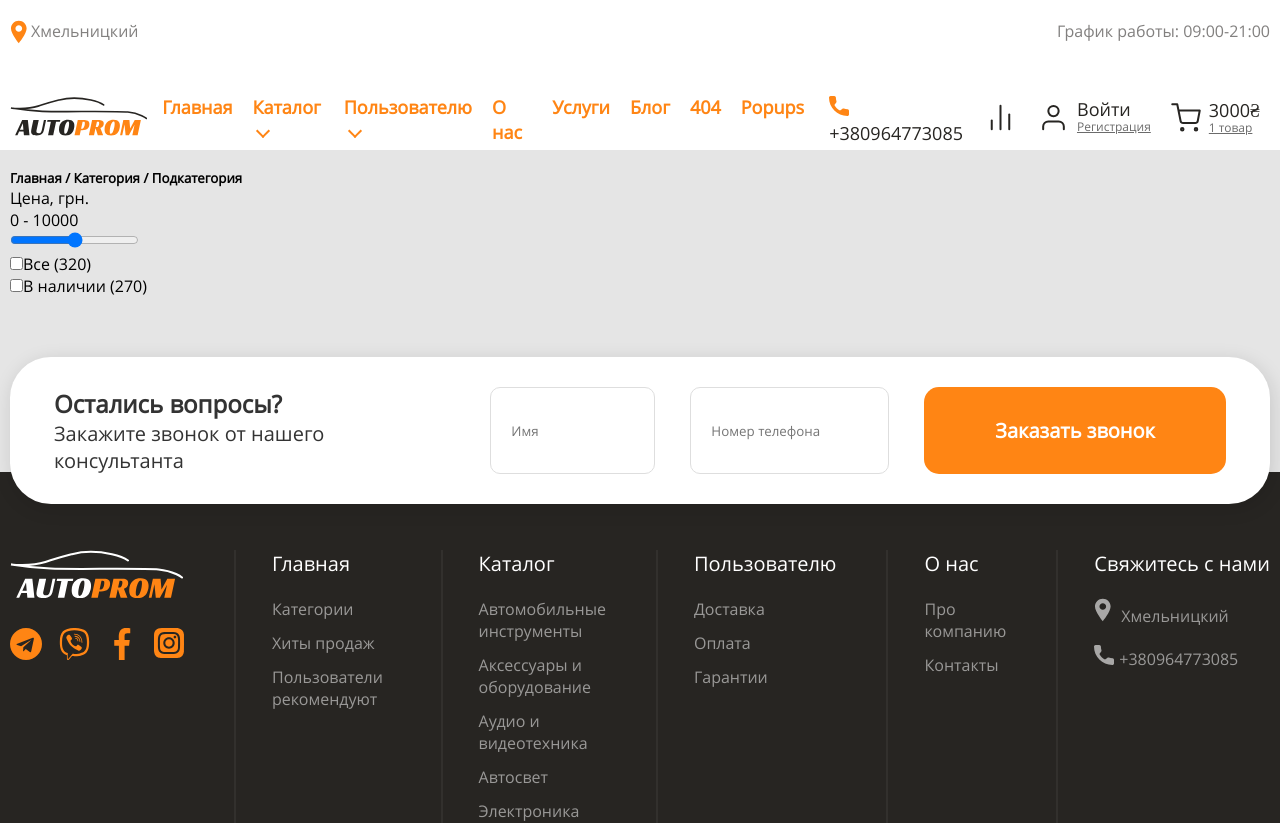
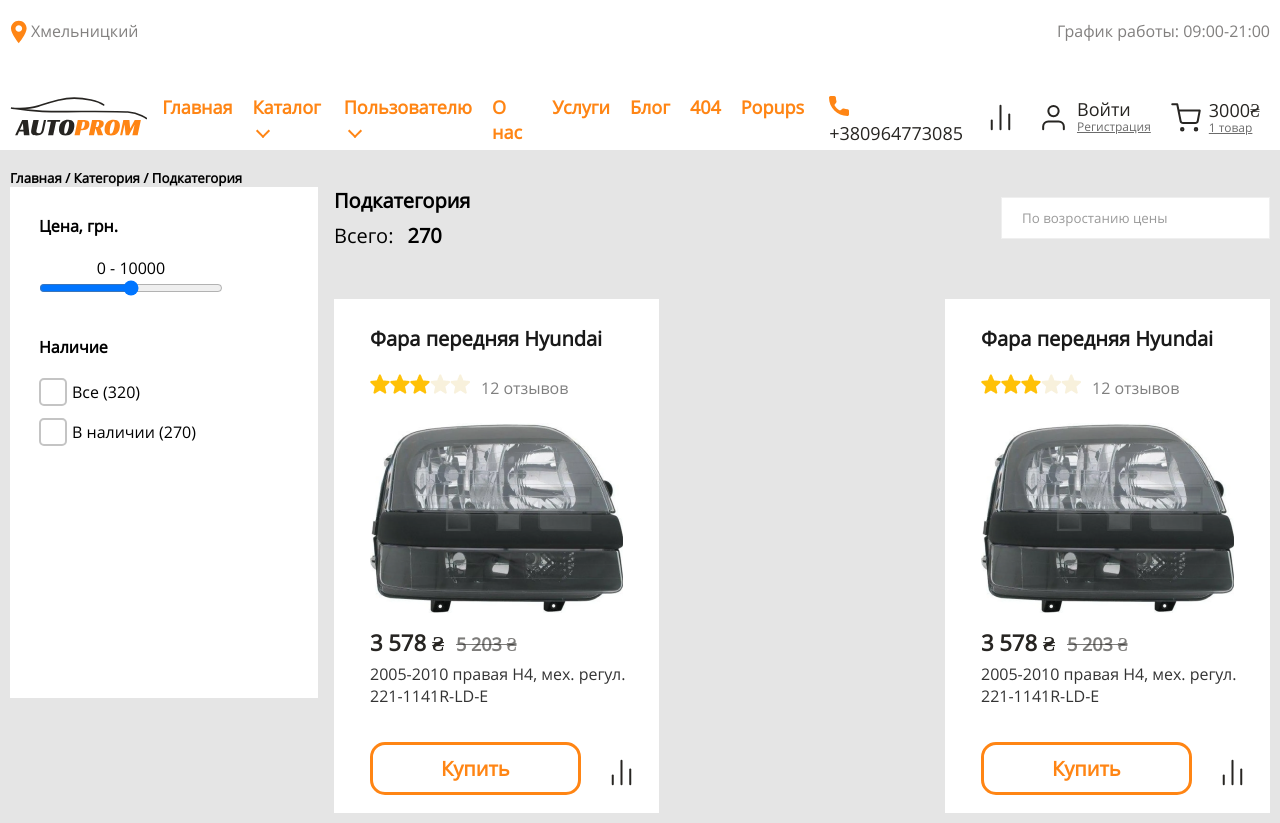
Before and after one commit to tschernysh/AUTOPROM, a React (Create React App) app: page /subcategory in a window 1280 px wide. Shown: the top 823 px of the page. Built offline with nearby package versions, Linux system fonts and the light colour scheme.

Commit message:
done subcategory page w/o double range

```diff
--- a/src/components/Main/Bestsellers/BestsellersItem/BestsellersItem.jsx
+++ b/src/components/Main/Bestsellers/BestsellersItem/BestsellersItem.jsx
@@ -3,13 +3,13 @@
 import HollowStar from '../../../../common/img/hollowStar.png'
 import ElBestsellers from '../../../../common/img/elementFromBestsellers_1.png'
 
-const BestsellersItem = () => {
+const BestsellersItem = (props) => {
     return (
         <div className={s.mainPage__bestsellers_element}>
-            <div className={s.mainPage__bestsellers_element_top}>
+            {!props.subcategory && <div className={s.mainPage__bestsellers_element_top}>
                 <div>Хит</div>
                 <div>-10%</div>
-            </div>
+            </div>}
             <div className={s.mainPage__bestsellers_element_content}>
                 <div className={s.mainPage__bestsellers_element_content_title}>Фара передняя Hyundai</div>
                 <div className={s.mainPage__bestsellers_element_content_comment}>
--- a/src/components/Subcategory/Subcategory.jsx
+++ b/src/components/Subcategory/Subcategory.jsx
@@ -1,13 +1,15 @@
 import s from './Subcategory.module.css'
 import SubcategoryFilter from "./SubcategoryFilter/SubcategoryFilter";
+import SubcategoryTemplate from "./SubcategoryTemplate/SubcategoryTemplate";
 
 const Subcategory = () => {
     return(
         <>
             <div className={s.container}>
                 <h5>Главная / Категория / Подкатегория</h5>
-                <div className="subcategory__wrapper">
+                <div className={s.subcategory__wrapper}>
                     <SubcategoryFilter />
+                    <SubcategoryTemplate/>
                 </div>
             </div>
         </>
--- a/src/components/Subcategory/Subcategory.module.css
+++ b/src/components/Subcategory/Subcategory.module.css
@@ -3,3 +3,6 @@
     margin: 0 auto;
     padding: 0px 10px;
 }
+.subcategory__wrapper{
+    display: flex;
+}
--- a/src/components/Subcategory/SubcategoryFilter/SubcategoryFilter.jsx
+++ b/src/components/Subcategory/SubcategoryFilter/SubcategoryFilter.jsx
@@ -1,19 +1,23 @@
+import s from './SubcategoryFilter.module.css'
+
 const SubcategoryFilter = () => {
     return(
-        <div>
-            <div className="">
+        <div className={s.subcategory__filter}>
+            <div className={s.subcategory__price}>
                 <p>Цена, грн.</p>
                 <p>0 - 10000</p>
                 <input multiple={true} type="range"/>
             </div>
-            <div className="">
-                <p></p>
-                <div className="">
-                    <input type="checkbox"/>
+            <div className={s.subcategory__available}>
+                <p>Наличие</p>
+                <div>
+                    <input className={s.popups__registration__checkbox} type="checkbox" id="checkbox-all"/>
+                    <label className={s.popups__registration__confirm} htmlFor="checkbox-all"></label>
                     <span>Все (320)</span>
                 </div>
-                <div className="">
-                    <input type="checkbox"/>
+                <div>
+                    <input className={s.popups__registration__checkbox} type="checkbox" id="checkbox-available"/>
+                    <label className={s.popups__registration__confirm} htmlFor="checkbox-available"></label>
                     <span>В наличии (270)</span>
                 </div>
             </div>
--- a/src/components/Subcategory/SubcategoryFilter/SubcategoryFilter.module.css
+++ b/src/components/Subcategory/SubcategoryFilter/SubcategoryFilter.module.css
@@ -0,0 +1,64 @@
+.subcategory__filter{
+    width: 325px;
+    padding: 28px 95px 240px 29px;
+    background-color: #fff;
+    box-sizing: border-box;
+    align-self: flex-start;
+}
+.subcategory__price p:nth-child(1){
+    font-size: 16px;
+    font-weight: 600;
+    line-height: 22px;
+    margin-bottom: 20px;
+}
+.subcategory__price p:nth-child(2){
+    font-size: 16px;
+    font-weight: 400;
+    line-height: 22px;
+    text-align: center;
+}
+.subcategory__price input{
+    width: 184px;
+    margin-bottom: 40px;
+}
+.subcategory__available p{
+    font-size: 16px;
+    font-weight: 600;
+    line-height: 22px;
+    margin-bottom: 20px;
+}
+.subcategory__available div{
+    margin-bottom: 12px;
+    display: flex;
+    align-items: center;
+}
+.subcategory__available div span{
+    font-size: 16px;
+    font-weight: 400;
+    line-height: 22px;
+    margin-left: 5px;
+}
+
+.popups__registration__checkbox{
+    display: none;
+}
+.popups__registration__checkbox + label{
+    display: block;
+    width: 28px;
+    height: 28px;
+    text-align: center;
+    border: 2px solid #C4C4C4;
+    box-sizing: border-box;
+    border-radius: 5px;
+}
+.popups__registration__checkbox + label:before{
+    font-size: 20px;
+}
+
+.popups__registration__checkbox +label:after {
+
+}
+.popups__registration__checkbox:checked + label{
+    border: 2px solid #FF8514;
+    background: url("../../../common/img/Registration__checkbox.png") no-repeat center;
+}
--- /dev/null
+++ b/src/components/Subcategory/SubcategoryTemplate/SubcategoryTemplate.jsx
@@ -0,0 +1,51 @@
+import s from './SubcategoryTemplate.module.css'
+import BestsellersItem from "../../Main/Bestsellers/BestsellersItem/BestsellersItem";
+import {ReactComponent as ArrowLeft} from "../../../common/icons/arrow-left.svg";
+import {ReactComponent as ArrowRight} from "../../../common/icons/arrow-right.svg";
+import {useState} from "react";
+
+const SubcategoryTemplate = () => {
+    const [page, setPage] = useState(1)
+
+    return(
+        <div className={s.template}>
+            <div className={s.template__title}>
+                <div>
+                    <p className={s.template__title_title}>Подкатегория</p>
+                    <p className={s.template__title_count}>
+                        <span>Всего:</span>
+                        <span>270</span>
+                    </p>
+                </div>
+                <div className={s.template__select}>
+                    <select placeholder={"Сортировка"} name="" id="">
+                        <option value="">По возростанию цены</option>
+                        <option value="">По убыванию цены</option>
+                        <option value="">По дате добавления</option>
+                        <option value="">По отзывам</option>
+                        <option value="">По оценкам</option>
+                    </select>
+                </div>
+            </div>
+            <div className={s.template__items}>
+                <BestsellersItem subcategory />
+                <BestsellersItem subcategory />
+                <BestsellersItem subcategory />
+                <BestsellersItem subcategory />
+                <BestsellersItem subcategory />
+                <BestsellersItem subcategory />
+            </div>
+            <div className={s.template__pagination}>
+                <ArrowLeft className={page-1 === 0 ? s.arrow__disable : ''} onClick={() => page-1 !== 0 ? setPage(page-1) : null}/>
+                <span className={page ? s.active__page : null} onClick={() => setPage(page)}>{page}</span>
+                <span className={page === page +1 ? s.active__page : null} onClick={() => setPage(page +1)}>{page +1}</span>
+                <span className={page === page +2 ? s.active__page : null} onClick={() => setPage(page +2)}>{page +2}</span>
+                <span className={page === page +3 ? s.active__page : null} onClick={() => setPage(page +3)}>{page +3}</span>
+                <span className={page === page +4 ? s.active__page : null} onClick={() => setPage(page +4)}>{page +4}</span>
+                <ArrowRight className={page+1 === 0 ? s.arrow__disable : ''} onClick={() => setPage(page+1)}/>
+            </div>
+        </div>
+    )
+}
+
+export default SubcategoryTemplate
--- /dev/null
+++ b/src/components/Subcategory/SubcategoryTemplate/SubcategoryTemplate.module.css
@@ -0,0 +1,74 @@
+.template{
+    width: 100%;
+    margin-left: 16px;
+}
+
+.template__title{
+    display: flex;
+    justify-content: space-between;
+    align-items: center;
+    margin-bottom: 50px;
+}
+.template__title_title{
+    font-size: 20px;
+    font-weight: 700;
+    line-height: 27px;
+    margin-bottom: 8px;
+}
+.template__title_count span:nth-child(1){
+    font-size: 20px;
+    font-weight: 400;
+    line-height: 27px;
+}
+.template__title_count span:nth-child(2){
+    font-size: 20px;
+    font-weight: 700;
+    line-height: 27px;
+    margin-left: 14px;
+}
+.template__select select{
+    width: 269px;
+    padding: 11px 18px 11px 20px;
+    border: 1px solid #EFEFEF;
+    background-color: #fff;
+    position: relative;
+    outline: none;
+    -webkit-appearance: none;
+    -moz-appearance: none;
+    appearance: none;
+    color: #00000066;
+}
+.template__items{
+    display: flex;
+    flex-wrap: wrap;
+    justify-content: space-between;
+    gap: 20px;
+}
+.template__pagination{
+    justify-content: center;
+    display: flex;
+    align-items: center;
+    margin-top: 50px;
+}
+.template__pagination span{
+    font-size: 20px;
+    font-weight: 400;
+    line-height: 27px;
+    color: #27252233;
+    border: 1px solid #27252233;
+    padding: 6px 13px 6px 14px;
+    margin: 5px;
+}
+.template__pagination svg:nth-child(1){
+    margin-right: 25px;
+}
+.template__pagination svg:nth-child(7){
+    margin-left: 25px;
+}
+.arrow__disable path{
+    fill: #27252233;
+}
+.active__page{
+    color: #FF8514 !important;
+    border: 1px solid #FF8514 !important;
+}
```
